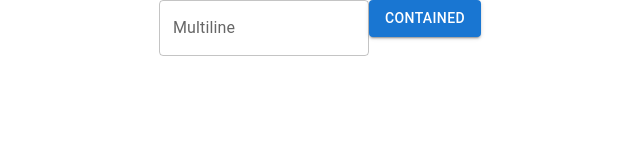
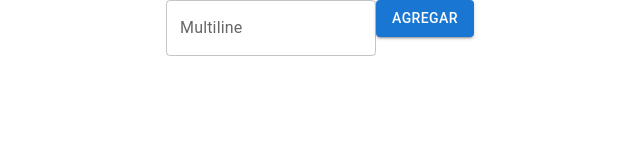
Before and after one commit to milily/Apiux_frontend_challenge, a React (Create React App) app: page / in a window 1280 px wide. Shown: the top 160 px of the page, without its empty margins (320-960 px from the left). Built offline with nearby package versions, Linux system fonts and the light colour scheme.

Commit message:
change button name

```diff
--- a/src/components/AddItem.js
+++ b/src/components/AddItem.js
@@ -1,7 +1,5 @@
 import React, {Fragment, useState} from "react"
-import Box from '@mui/material/Box';
 import TextField from '@mui/material/TextField';
-import Stack from '@mui/material/Stack';
 import Button from '@mui/material/Button';
 
 const AddItem = ({getCurrentText, defaultValue=""}) =>{
@@ -17,7 +15,7 @@ const AddItem = ({getCurrentText, defaultValue=""}) =>{
                 value={textInput}
                 onChange={(event)=>setTextInput(event.target.value)}
                 />
-               <Button variant="contained" onClick={()=>getCurrentText(textInput)}>Contained</Button>
+               <Button variant="contained" onClick={()=>getCurrentText(textInput)}>Agregar</Button>
         </Fragment>
 
     )
```
